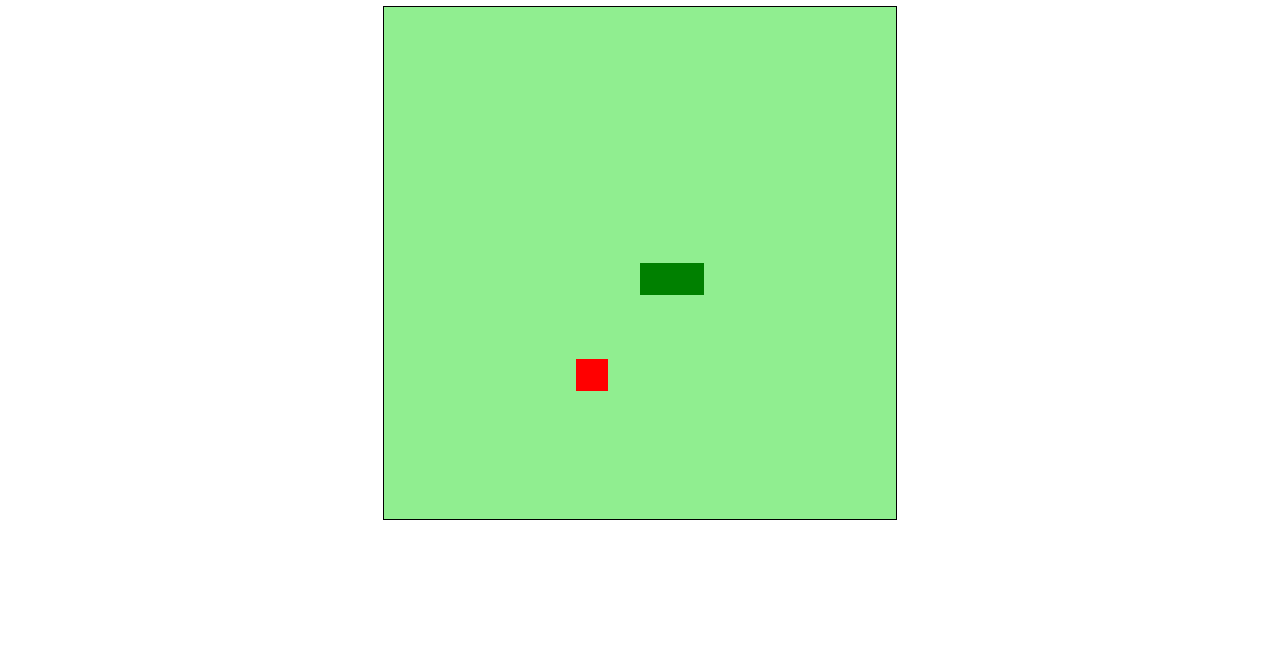
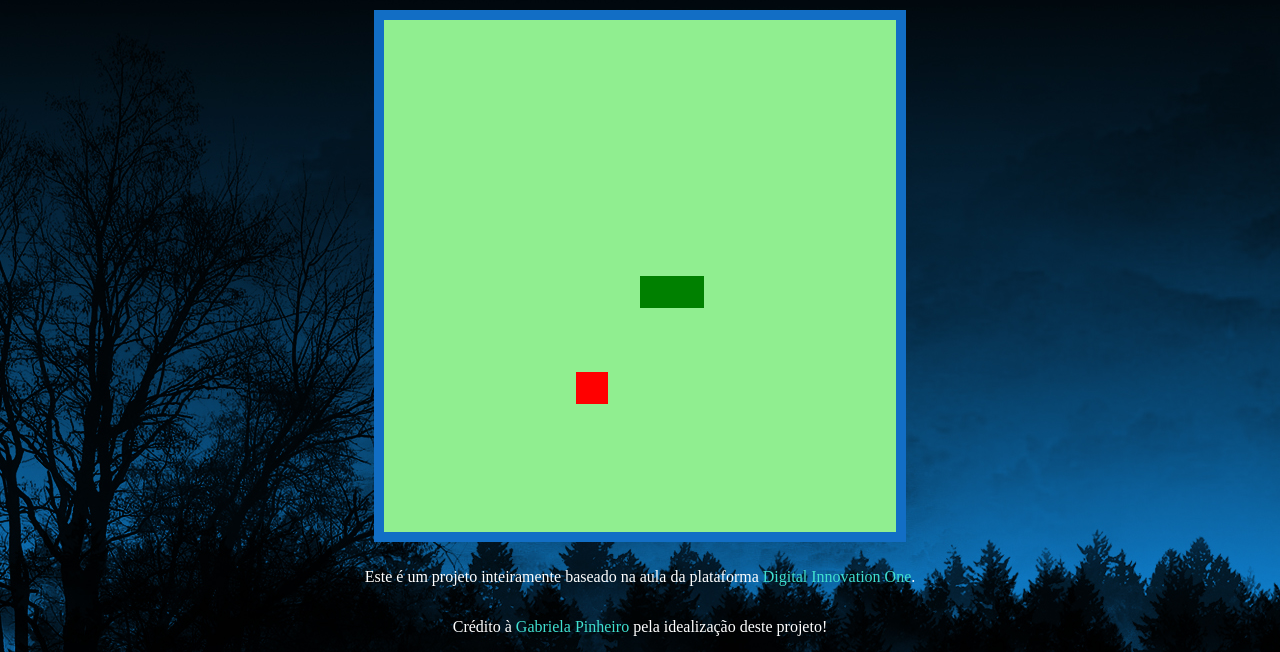
Before and after one commit to andrewserati/DIO_SnakeGame, a plain HTML site: page index.html in a window 1280 px wide. Shown: the part 165-817 px from the top of the page. Drawn offline with Linux system fonts and the light colour scheme.

Commit message:
project finalized!

```diff
--- a/css/main.css
+++ b/css/main.css
@@ -5,8 +5,36 @@ body {
     justify-content: center;
     align-items: center;
     flex-direction: column;
+    background-image: url('../img/87577.jpg');
+}
+
+h1 {
+    color: blueviolet;
+    font-size: 50px;
+}
+
+h3 {
+    color: white;
+    margin-bottom: 50px;
+}
+
+#texto {
+    margin-top: 10px;
+    display: flex;
+    justify-content: center;
+    align-items: center;
+    flex-direction: column;
+}
+
+#texto p {
+    color: white;
+}
+
+#texto p a {
+    text-decoration: none;
+    color: turquoise;
 }
 
 canvas {
-    border: 1px black solid;
+    border: 10px rgb(18, 110, 197) solid;
 }
--- a/index.html
+++ b/index.html
@@ -8,8 +8,13 @@
 </head>
 
 <body>
-    <h1>Cobrinha maluka</h1>
+    <h1>COBRINHA MALUK4 :v</h1>
+    <h3>by Andrew Serati</h3>
     <canvas id="snake" width="512" height="512"></canvas>
+    <div id="texto">
+        <p>Este é um projeto inteiramente baseado na aula da plataforma <a href="https://web.digitalinnovation.one" target="_blank">Digital Innovation One</a>.</p>
+        <p>Crédito à <a href="https://www.linkedin.com/in/gabrielapinheiro129/" target="_blank">Gabriela Pinheiro</a> pela idealização deste projeto!</p>
+    </div>
 </body>
 
 <link rel="stylesheet" href="./css/main.css">
```
Also changed, not shown: img/87577.jpg (added).
